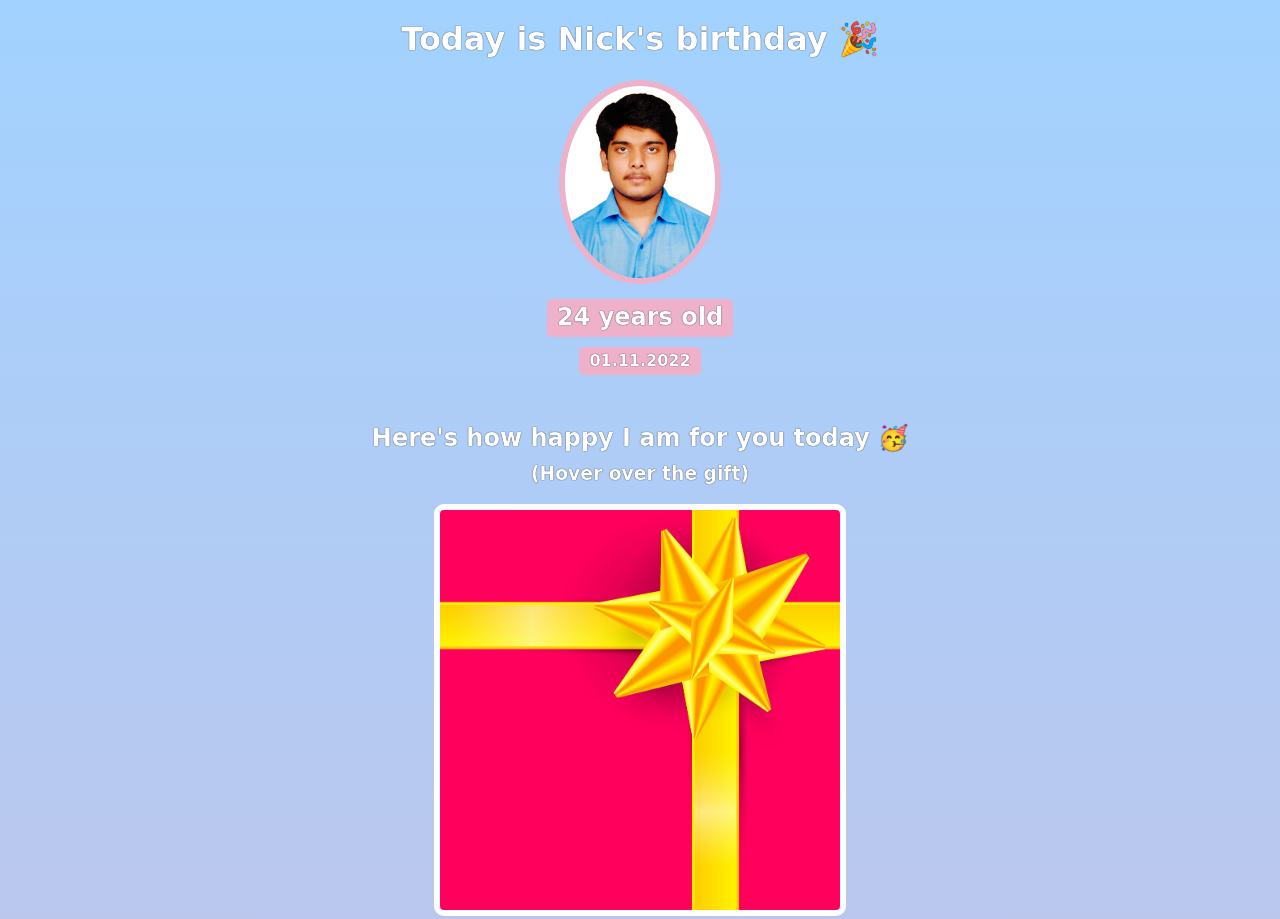
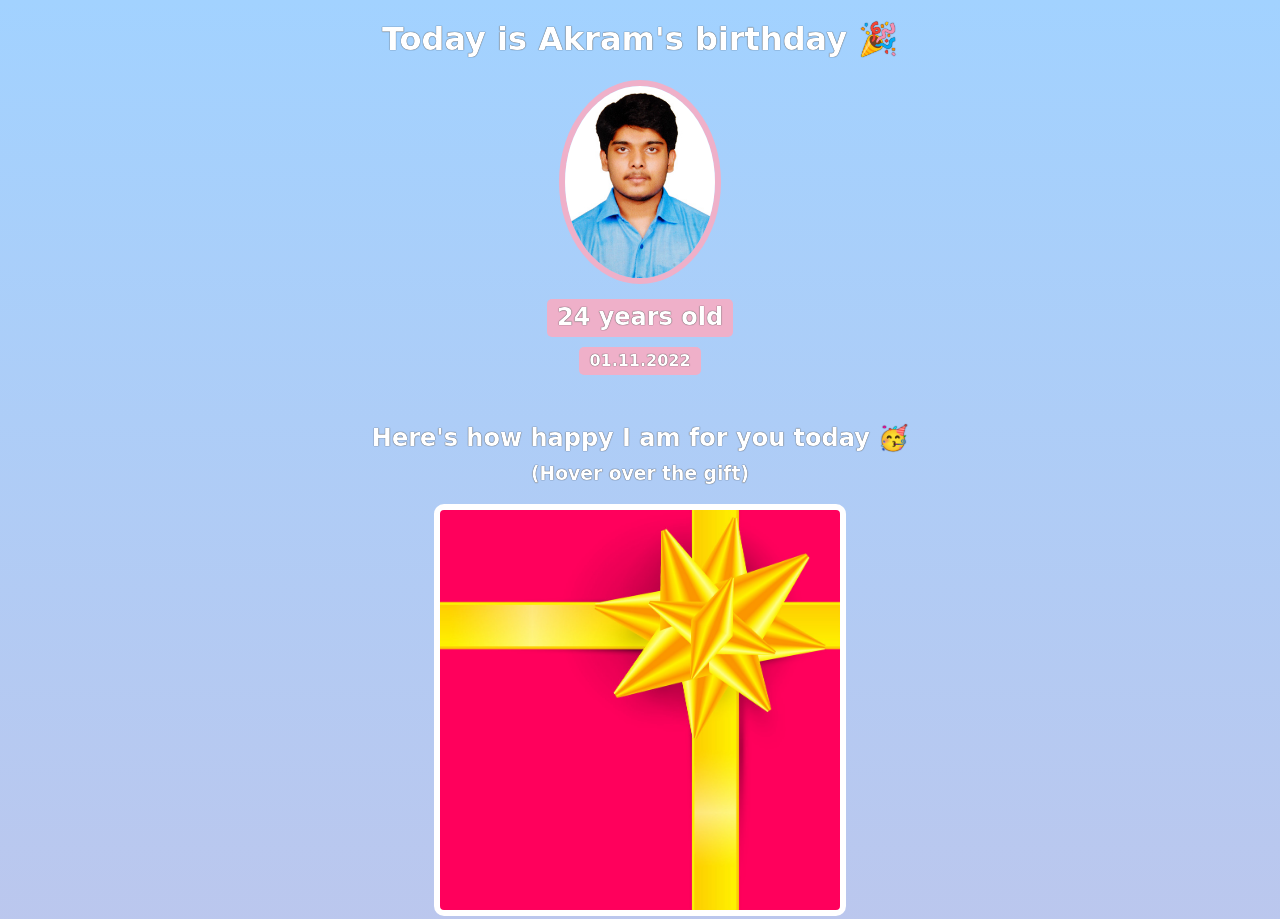
Before and after one commit to gitakramsm/scrimba-frontEnd, a website built with Vite: page birthday-gifT-site/index.html in a window 1280 px wide. Shown: the top 919 px of the page. Built offline with nearby package versions, Linux system fonts and the light colour scheme; a web font is replaced by a local one.

Commit message:
name changed

```diff
--- a/birthday-gifT-site/index.html
+++ b/birthday-gifT-site/index.html
@@ -7,7 +7,7 @@
     </head>
     <body>
         <div id="header">
-            <h1>Today is Nick's birthday 🎉</h1>
+            <h1>Today is Akram's birthday 🎉</h1>
             <img id="bff-img" src="images/AKRAM1.jpg">
             <h2 id="bday-age">24 years old</h2>
             <h4 id="bday-date">01.11.2022</h4>
```
